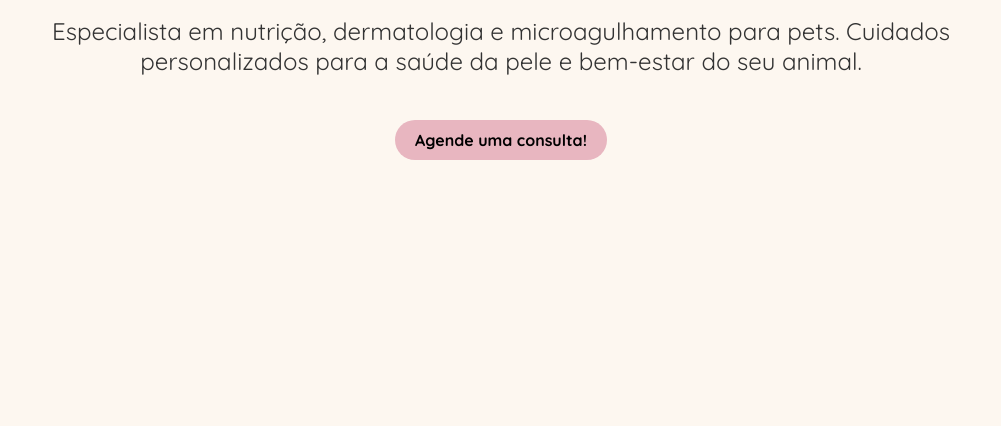
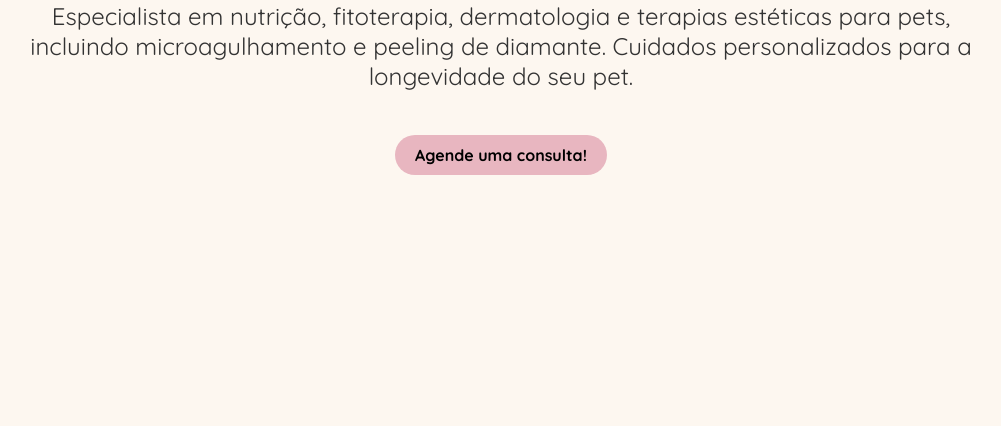
Before and after one commit to tgcarvalho/drlaraismael, a plain HTML site: page index.html in a window 1280 px wide. Shown: the part 374-800 px from the top of the page, without its empty margins (139-1140 px from the left). Drawn offline with Linux system fonts and the light colour scheme.

Commit message:
chore(html): update in subtitle

```diff
--- a/index.html
+++ b/index.html
@@ -16,7 +16,9 @@
 <body>
     <div class="container">
         <h1 class="title">Dra. Lara Ismael</h1>
-        <p class="subtitle">Especialista em nutrição, dermatologia e microagulhamento para pets. Cuidados personalizados para a saúde da pele e bem-estar do seu animal.</p>
+        <p class="subtitle">
+            Especialista em nutrição, fitoterapia, dermatologia e terapias estéticas para pets, incluindo microagulhamento e peeling de diamante. Cuidados personalizados para a longevidade do seu pet.
+        </p>
         <a href="https://api.whatsapp.com/send?phone=5517991700170&text=Olá%20gostaria%20de%20agendar%20uma%20consulta!" target="_blank" href="#" class="link">Agende uma consulta!</a>
     </div>
 </body>
```
